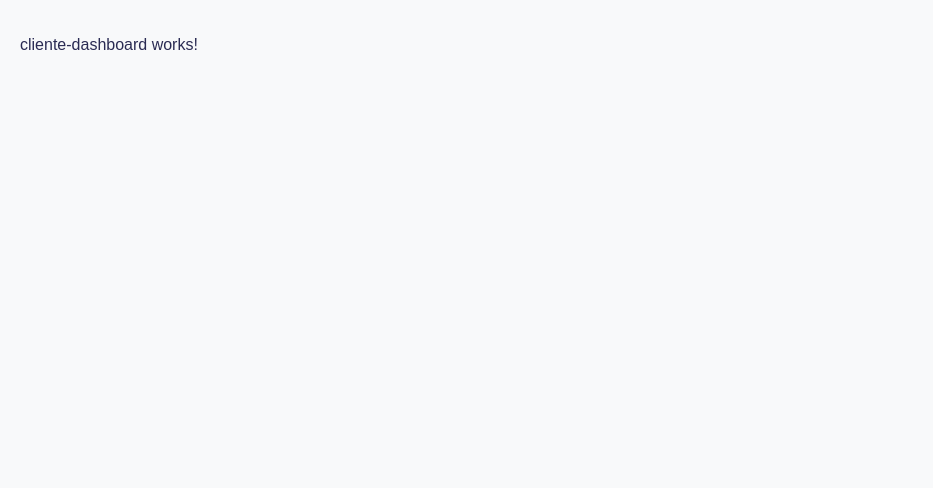
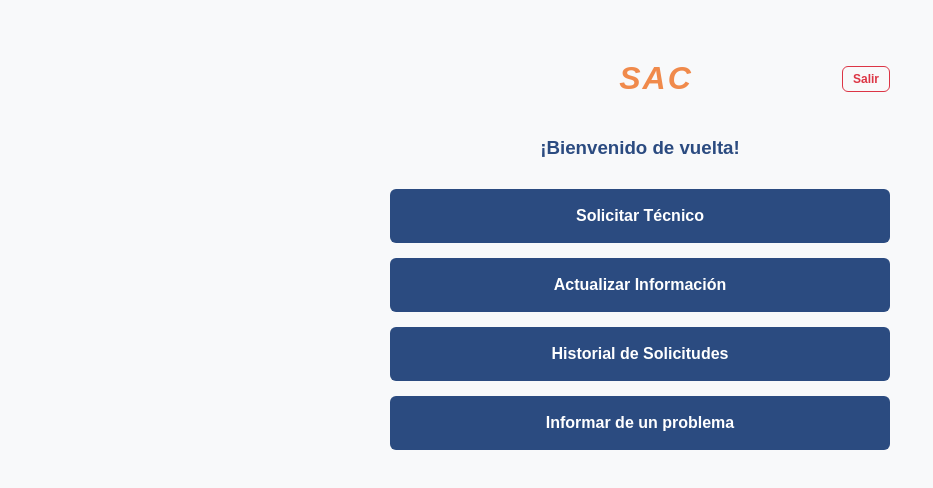
Before and after one commit to emaibarra/SAC-Frontend, an Angular app: page /cliente/dashboard in a window 1280 px wide. Shown: the top 488 px of the page, without its empty margins (0-933 px from the left). Built offline with nearby package versions, Linux system fonts and the light colour scheme.

Commit message:
dashboard creado del cliente

```diff
--- a/src/app/components/cliente/cliente-dashboard/cliente-dashboard.html
+++ b/src/app/components/cliente/cliente-dashboard/cliente-dashboard.html
@@ -1 +1,34 @@
-<p>cliente-dashboard works!</p>
+<div style="padding: 40px 20px; font-family: Arial, sans-serif; max-width: 500px; margin: 0 auto; text-align: center;">
+
+  <div style="display: flex; justify-content: space-between; align-items: center; margin-bottom: 40px;">
+    <div style="width: 80px;"></div> <h1 style="color: #f08a4b; font-style: italic; font-weight: bold; margin: 0; font-size: 32px; letter-spacing: 2px;">
+      SAC
+    </h1>
+
+    <button (click)="cerrarSesion()" style="background: transparent; color: #dc3545; border: 1px solid #dc3545; border-radius: 6px; padding: 5px 10px; cursor: pointer; font-size: 12px; font-weight: bold;">
+      Salir
+    </button>
+  </div>
+
+  <h3 style="color: #2b4b80; margin-bottom: 30px; font-weight: bold;">¡Bienvenido de vuelta!</h3>
+
+  <div style="display: flex; flex-direction: column; gap: 15px;">
+
+    <button routerLink="/cliente/solicitar" style="background-color: #2b4b80; color: white; border: none; border-radius: 6px; padding: 18px; font-size: 16px; font-weight: bold; cursor: pointer; width: 100%; transition: 0.2s;" onmouseover="this.style.opacity='0.9'" onmouseout="this.style.opacity='1'">
+      Solicitar Técnico
+    </button>
+
+    <button routerLink="/cliente/perfil" style="background-color: #2b4b80; color: white; border: none; border-radius: 6px; padding: 18px; font-size: 16px; font-weight: bold; cursor: pointer; width: 100%; transition: 0.2s;" onmouseover="this.style.opacity='0.9'" onmouseout="this.style.opacity='1'">
+      Actualizar Información
+    </button>
+
+    <button routerLink="/cliente/historial" style="background-color: #2b4b80; color: white; border: none; border-radius: 6px; padding: 18px; font-size: 16px; font-weight: bold; cursor: pointer; width: 100%; transition: 0.2s;" onmouseover="this.style.opacity='0.9'" onmouseout="this.style.opacity='1'">
+      Historial de Solicitudes
+    </button>
+
+    <button routerLink="/cliente/reclamo" style="background-color: #2b4b80; color: white; border: none; border-radius: 6px; padding: 18px; font-size: 16px; font-weight: bold; cursor: pointer; width: 100%; transition: 0.2s;" onmouseover="this.style.opacity='0.9'" onmouseout="this.style.opacity='1'">
+      Informar de un problema
+    </button>
+
+  </div>
+</div>
--- a/src/app/components/cliente/cliente-dashboard/cliente-dashboard.ts
+++ b/src/app/components/cliente/cliente-dashboard/cliente-dashboard.ts
@@ -1,4 +1,5 @@
-import { Component } from '@angular/core';
+import { Component, inject } from '@angular/core';
+import { Router } from '@angular/router';
 
 @Component({
   selector: 'app-cliente-dashboard',
@@ -7,5 +8,14 @@ import { Component } from '@angular/core';
   styleUrl: './cliente-dashboard.css',
 })
 export class ClienteDashboard {
+private router = inject(Router);
 
+  cerrarSesion(): void {
+    if (confirm('¿Estás seguro de que deseas cerrar sesión?')) {
+      localStorage.removeItem('token');
+      localStorage.removeItem('rol');
+      localStorage.removeItem('usuario'); // Por si guardás datos extra
+      this.router.navigate(['/login']);
+    }
+  }
 }
```
